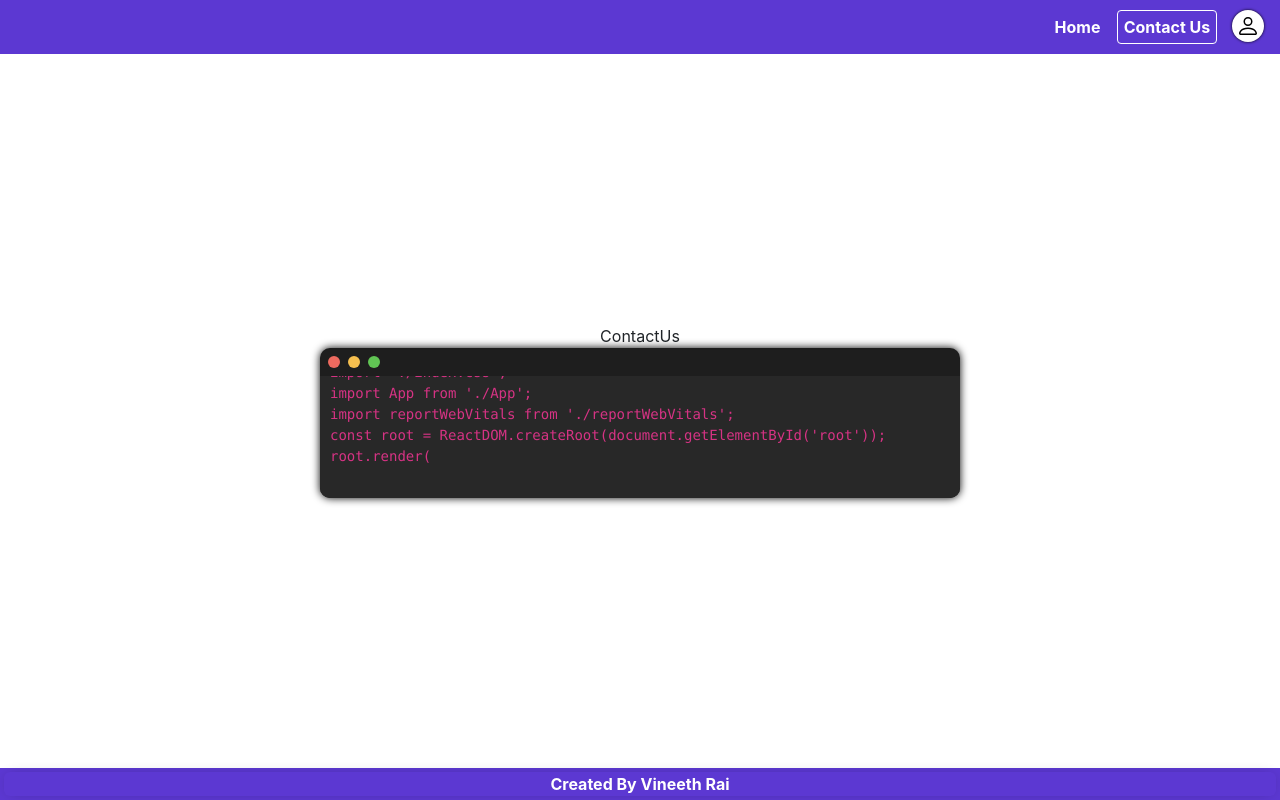
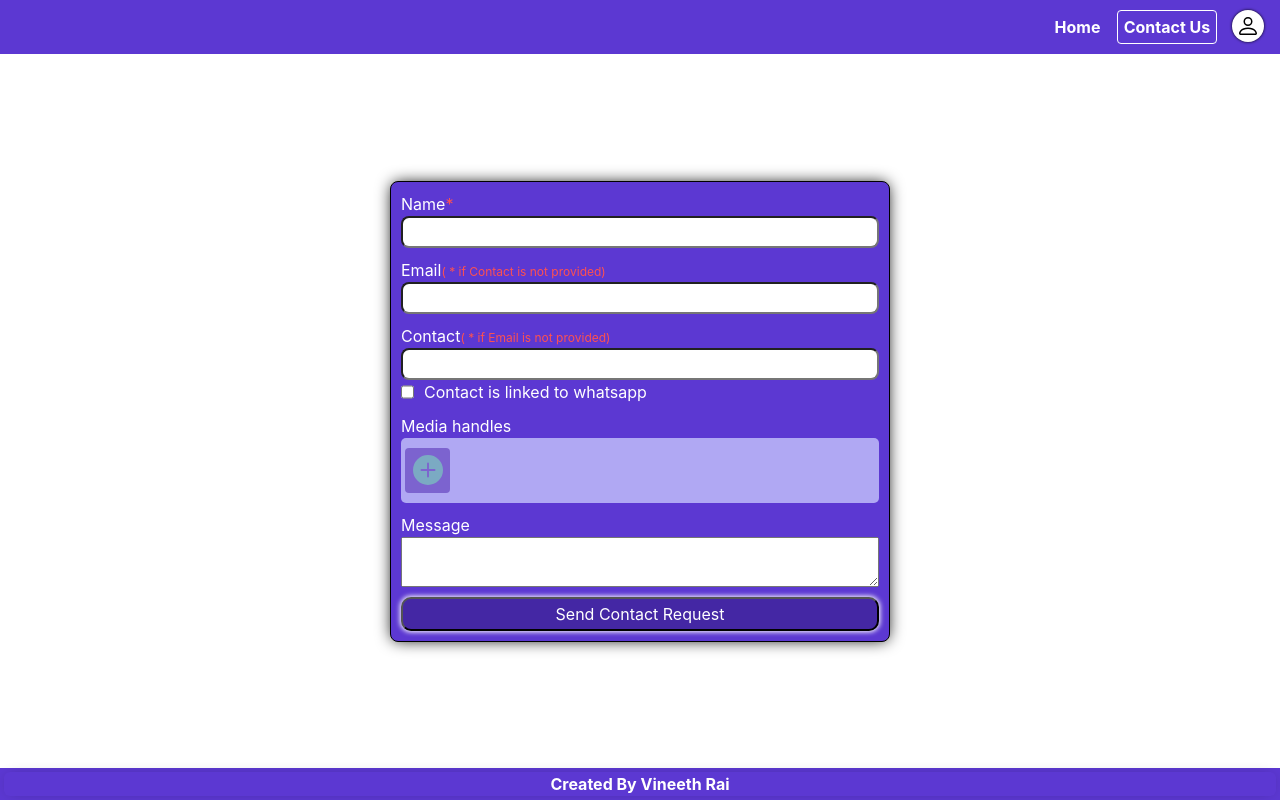
Before and after one commit to vineethraik/vrk-creations-site, a React (Create React App) app: page /site/about in a window 1280 px wide. Built offline with nearby package versions, Linux system fonts and the light colour scheme.

Commit message:
Remove BuildState and add Contact us  content in contact us page

```diff
--- a/src/constants/contactUsConstants.js
+++ b/src/constants/contactUsConstants.js
@@ -76,3 +76,12 @@ export const socialMediaTypes = {
     },
   },
 };
+
+export const formDataTypes = {
+  NAME: "name",
+  EMAIL: "email",
+  CONTACT: "contact",
+  CONTACT_HAS_WHATSAPP: "contact_has_whatsapp",
+  SOCIAL_MEDIA_HANDLES: "social_media_handles",
+  MESSAGE: "message",
+};
--- a/src/container/ContactUs/ContactUs.js
+++ b/src/container/ContactUs/ContactUs.js
@@ -1,16 +1,255 @@
-import BuildingState from "common/BuildingState/BuildingState";
 import PageContainer from "container/PageContainer/PageContainer";
-import React from "react";
+import React, { useRef, useState } from "react";
+import "./ContactUs.scss";
+import { MediaHandleInput } from "components/MediaHandleInput/MediaHandleInput.js";
+import { submitContactUsRequest } from "container/services/contactUs.js";
+import { useNavigate } from "react-router-dom";
+import { formDataTypes } from "constants/contactUsConstants.js";
 
-export function ContactUs() {
+export function ContactUs(props) {
+  const navigate = useNavigate();
+
+  const [name, setName] = useState("");
+  const nameElementRef = useRef();
+  const validateName = (event) => {
+    if (event?.target?.value?.length < 3) {
+      event.target.setCustomValidity("name should have at least 3 characters");
+      event.target.reportValidity();
+    }
+  };
+
+  const [email, setEmail] = useState("");
+  const emailElementRef = useRef();
+  const validateEmail = (event) => {
+    let email = event?.target?.value || "";
+    if (!String(email).match(/.+@.*/)) {
+      event.target.setCustomValidity(
+        "All email address contains a '@' so include one please"
+      );
+    } else if (!String(email).match(/.*@.*\./)) {
+      event.target.setCustomValidity(
+        "Email is structured as user@domain.extention, you might be missing a '.'"
+      );
+    } else if (!String(email).match(/^.*@.*\.[a-z]{2,3}$/g)) {
+      event.target.setCustomValidity("This email address isn't right");
+    }
+    event.target.reportValidity();
+  };
+
+  const [contact, setContact] = useState("");
+  const contactElementRef = useRef();
+  const validateContact = (event) => {
+    let contact = event?.target?.value || "";
+    if (!String(contact).match(/^[0-9]{10,12}$/)) {
+      event.target.setCustomValidity("Invalid Contact number");
+    }
+    event.target.reportValidity();
+  };
+
+  const [message, setMessage] = useState("");
+  const messageElementRef = useRef();
+
+  const [socialHandles, setSocialHandles] = useState([]);
+  const socialHandleElementRef = useRef();
+
+  const [contactHasWhatsapp, setContactHasWhatsapp] = useState(false);
+  const whatsappCheckboxElementRef = useRef();
+
+  const formDataUnits = {
+    name: {
+      getValue: () => name,
+      targetElementRef: nameElementRef,
+      setValue: setName,
+      validate: validateName,
+    },
+    email: {
+      getValue: () => email,
+      targetElementRef: emailElementRef,
+      setValue: setEmail,
+      validate: validateEmail,
+    },
+    contact: {
+      getValue: () => contact,
+      targetElementRef: contactElementRef,
+      setValue: setContact,
+      validate: validateContact,
+    },
+    contact_has_whatsapp: {
+      getValue: () => contactHasWhatsapp,
+      targetElementRef: whatsappCheckboxElementRef,
+      setValue: setContactHasWhatsapp,
+      validate: (event) => {
+        let contactHasWhatsapp = !!event?.target?.value;
+        if (contactHasWhatsapp && String(contact).match(/^[0-9]{10,12}$/)) {
+          event.target.setCustomValidity("Need a valid contact for whats app");
+        }
+      },
+    },
+    social_media_handles: {
+      getValue: () => socialHandles,
+      targetElementRef: socialHandleElementRef,
+      setValue: setSocialHandles,
+    },
+    message: {
+      getValue: () => message,
+      targetElementRef: messageElementRef,
+      setValue: setMessage,
+      validate: (event) => {
+        return true;
+      },
+    },
+  };
+
+  const getFormattedFormData = () => {
+    return {
+      name,
+      email,
+      contact,
+      contact_has_whatsapp: contactHasWhatsapp,
+      social_handles: socialHandles,
+      message,
+      send_to: {
+        target: "general",
+      },
+    };
+  };
+  const onFormSubmit = (event) => {
+    event.preventDefault();
+    submitContactUsRequest(getFormattedFormData()).then((res) =>
+      res.text().then((response) => {
+        if (response === "ok") {
+          alert("Form Submitted Successfully");
+          navigate("/");
+        } else {
+          alert("Error Submitting Form");
+        }
+      })
+    );
+  };
+
+  const clearCustomValidations = (inputTypeList = formDataUnits) => {
+    Object.keys(formDataUnits).forEach((key) => {
+      inputTypeList[key].targetElementRef?.current?.setCustomValidity &&
+        inputTypeList[key].targetElementRef.current.setCustomValidity("");
+    });
+  };
+
+  const onFormDataChange = (dataType) => (event) => {
+    switch (dataType) {
+      case formDataTypes.NAME:
+      case formDataTypes.CONTACT:
+      case formDataTypes.EMAIL:
+      case formDataTypes.MESSAGE:
+      case formDataTypes.CONTACT_HAS_WHATSAPP:
+        formDataUnits[dataType].setValue(event.target.value);
+        clearCustomValidations(formDataUnits);
+        formDataUnits[dataType].validate &&
+          formDataUnits[dataType].validate(event);
+        break;
+      case formDataTypes.SOCIAL_MEDIA_HANDLES:
+        formDataUnits[dataType].setValue(event);
+        break;
+      default:
+        break;
+    }
+  };
+
   return (
     <PageContainer
       containerClassName={
-        "d-flex flex-column justify-content-center align-items-center"
+        "d-flex flex-column justify-content-center align-items-center contact__us"
       }
     >
-      ContactUs
-      <BuildingState />
+      <div className="d-flex flex-column contact__us__container">
+        <form
+          className="d-flex flex-column gap-10 contact__us__form"
+          onSubmit={onFormSubmit}
+        >
+          <label className="d-flex flex-column">
+            <span>
+              Name
+              <span className="color-danger">*</span>
+            </span>
+
+            <input
+              className="input"
+              ref={formDataUnits[formDataTypes.NAME].targetElementRef}
+              type="text"
+              required={true}
+              value={name}
+              onChange={onFormDataChange(formDataTypes.NAME)}
+            ></input>
+          </label>
+          <label className="d-flex flex-column">
+            <span>
+              Email
+              <span style={{ fontSize: "0.75rem" }} className="color-danger">
+                {"( * if Contact is not provided)"}
+              </span>
+            </span>
+
+            <input
+              className="input"
+              type="email"
+              ref={formDataUnits[formDataTypes.EMAIL].targetElementRef}
+              required={contact === ""}
+              value={email}
+              onChange={onFormDataChange(formDataTypes.EMAIL)}
+            ></input>
+          </label>
+          <label className="d-flex flex-column">
+            <span>
+              Contact
+              <span style={{ fontSize: "0.75rem" }} className="color-danger">
+                {"( * if Email is not provided)"}
+              </span>
+            </span>
+
+            <input
+              className="input"
+              type="tel"
+              ref={formDataUnits[formDataTypes.CONTACT].targetElementRef}
+              required={email === ""}
+              value={contact}
+              onChange={onFormDataChange(formDataTypes.CONTACT)}
+            ></input>
+            <div className="d-flex gap-10">
+              <input
+                type="checkbox"
+                ref={
+                  formDataUnits[formDataTypes.CONTACT_HAS_WHATSAPP]
+                    .targetElementRef
+                }
+                value={contactHasWhatsapp}
+                onChange={onFormDataChange(formDataTypes.CONTACT_HAS_WHATSAPP)}
+              ></input>
+              <span>Contact is linked to whatsapp</span>
+            </div>
+          </label>
+          <label className="d-flex flex-column">
+            <span>Media handles</span>
+
+            <MediaHandleInput
+              elementRef={
+                formDataUnits[formDataTypes.SOCIAL_MEDIA_HANDLES]
+                  .targetElementRef
+              }
+              value={socialHandles}
+              onChange={onFormDataChange(formDataTypes.SOCIAL_MEDIA_HANDLES)}
+            ></MediaHandleInput>
+          </label>
+          <label className="d-flex flex-column">
+            <span>Message</span>
+
+            <textarea
+              ref={formDataUnits[formDataTypes.MESSAGE].targetElementRef}
+              value={message}
+              onChange={onFormDataChange(formDataTypes.MESSAGE)}
+            ></textarea>
+          </label>
+          <button className="button">Send Contact Request</button>
+        </form>
+      </div>
     </PageContainer>
   );
 }
--- /dev/null
+++ b/src/container/ContactUs/ContactUs.scss
@@ -0,0 +1,14 @@
+.contact__us {
+  &__container {
+    border: 1px solid black;
+    box-shadow: 0 0 16px -2px black;
+    width: 500px;
+    max-width: calc(100% - 10px);
+    padding: 10px;
+    border-radius: 8px;
+    background-color: var(--primary-color-normal);
+    color: white;
+  }
+
+
+}
--- /dev/null
+++ b/src/container/services/contactUs.js
@@ -0,0 +1,9 @@
+export const submitContactUsRequest = async (formattedData) =>{
+    return await fetch(`${process.env.REACT_APP_API_URL}/contact_us`, {
+      method: "POST",
+      headers: {
+        "Content-Type": "application/json",
+      },
+      body: JSON.stringify(formattedData),
+    });
+}
```
